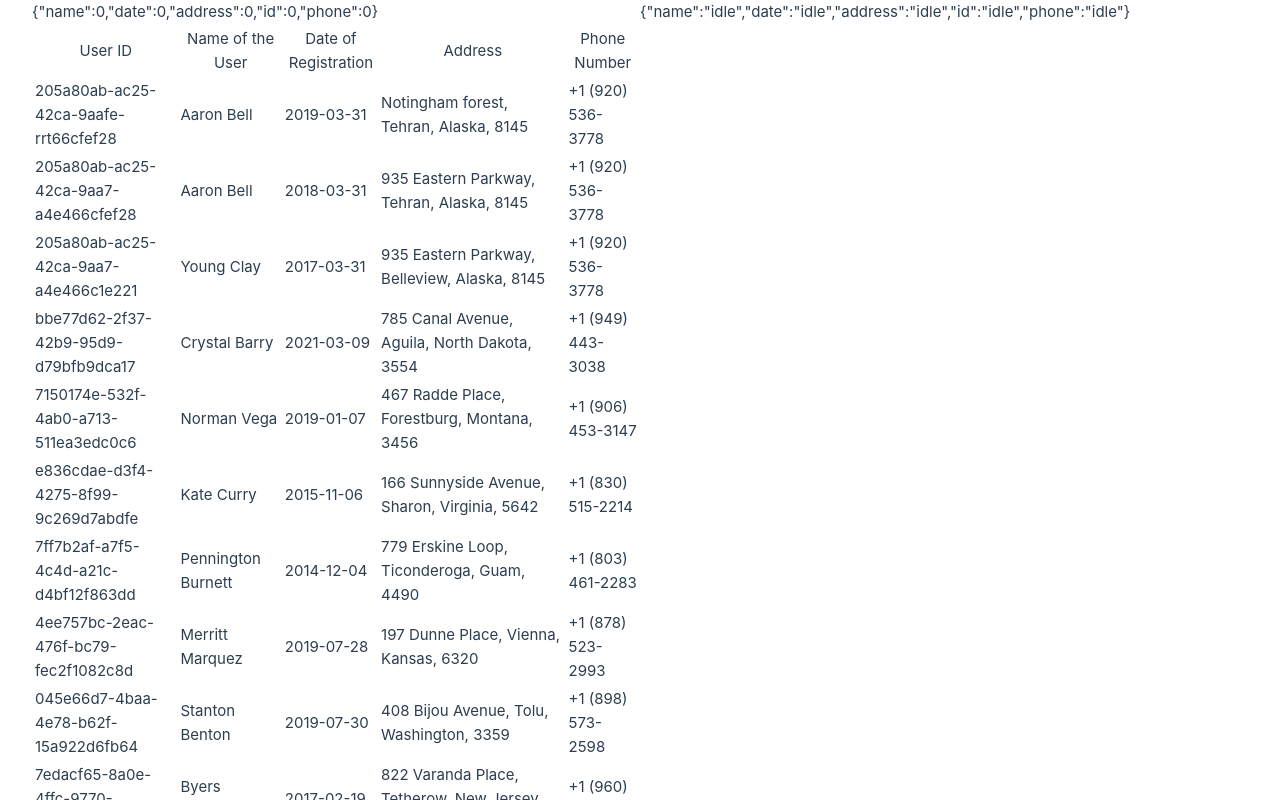
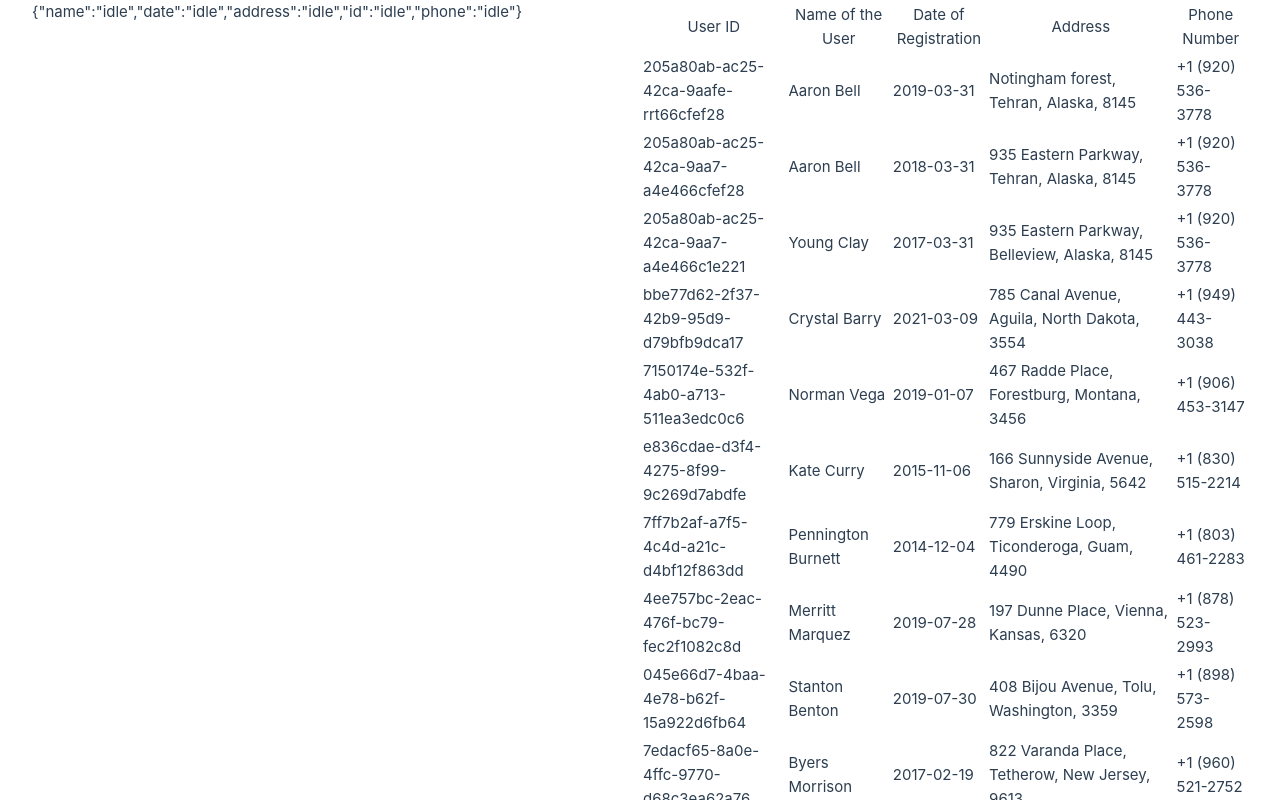
Before and after one commit to dev-mohammadrezaahmadi/advanced-data-vue, a Vue app: page / in a window 1280 px wide. Shown: the top 800 px of the page. Built offline with nearby package versions, Linux system fonts and the light colour scheme.

Commit message:
feat: add toggle sort mechanism as composable

```diff
--- a/src/components/UserTable.vue
+++ b/src/components/UserTable.vue
@@ -1,7 +1,4 @@
 <template>
-  <p>
-    {{ JSON.stringify(columnsClickCounter) }}
-  </p>
   <p>
     {{ JSON.stringify(columnsSortDirection) }}
   </p>
@@ -32,26 +29,13 @@
 <script setup lang="ts">
 import { ref, computed } from 'vue'
 import type { User } from '@/types/user'
-import type { Column, Sort } from '@/types/type'
 import { sortByDate, sortByName } from '@/helpers'
 import usersData from '@/data/records.json'
+import { useToggleColumnSort } from '@/composables/useToggleColumnSort'
 
 const users = ref<User[]>([...usersData])
-const columnsSortDirection = ref<Record<Column, Sort>>({
-  name: 'idle',
-  date: 'idle',
-  address: 'idle',
-  id: 'idle',
-  phone: 'idle',
-})
 
-const columnsClickCounter = ref<Record<Column, number>>({
-  name: 0,
-  date: 0,
-  address: 0,
-  id: 0,
-  phone: 0,
-})
+const { columnsSortDirection, toggleSort } = useToggleColumnSort()
 
 const nameColumnSortDirectionIndicator = computed(() => {
   if (columnsSortDirection.value.name === 'asc') {
@@ -73,15 +57,6 @@ const dateColumnSortDirectionIndicator = computed(() => {
   }
 })
 
-function toggleSort(column: Column) {
-  columnsClickCounter.value[column]++
-  if (columnsClickCounter.value[column] % 3 === 0) {
-    columnsSortDirection.value[column] = 'idle'
-    return
-  }
-  columnsSortDirection.value[column] = columnsSortDirection.value[column] === 'asc' ? 'desc' : 'asc'
-}
-
 const sortedUsers = computed(() => {
   if (columnsSortDirection.value.name !== 'idle' && columnsSortDirection.value.date !== 'idle') {
     return [...users.value].sort((a, b) => {
--- /dev/null
+++ b/src/composables/useToggleColumnSort.ts
@@ -0,0 +1,32 @@
+import { ref } from 'vue'
+import type { Column, Sort } from '@/types/type'
+
+export function useToggleColumnSort() {
+  const columnsSortDirection = ref<Record<Column, Sort>>({
+    name: 'idle',
+    date: 'idle',
+    address: 'idle',
+    id: 'idle',
+    phone: 'idle',
+  })
+
+  const columnsClickCounter = ref<Record<Column, number>>({
+    name: 0,
+    date: 0,
+    address: 0,
+    id: 0,
+    phone: 0,
+  })
+
+  function toggleSort(column: Column) {
+    columnsClickCounter.value[column]++
+    if (columnsClickCounter.value[column] % 3 === 0) {
+      columnsSortDirection.value[column] = 'idle'
+      return
+    }
+    columnsSortDirection.value[column] =
+      columnsSortDirection.value[column] === 'asc' ? 'desc' : 'asc'
+  }
+
+  return { columnsSortDirection, toggleSort }
+}
```
